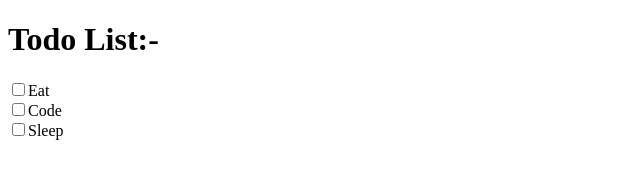
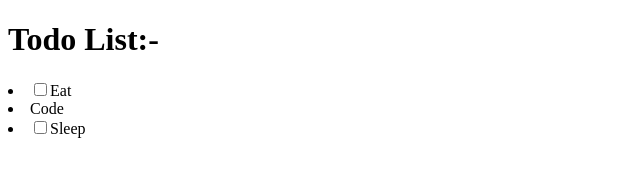
Before and after one commit to Tanzeelakhan42/React, a React (Vite) app: page / in a window 1280 px wide. Shown: the top 190 px of the page, without its empty margins (0-640 px from the left). Built offline with nearby package versions, Linux system fonts and the light colour scheme.

Commit message:
feat: use props and conditional rendering in TodoList component

```diff
--- a/src/App.jsx
+++ b/src/App.jsx
@@ -7,10 +7,9 @@ const App = () => {
   return (
     <div>
       <h1>Todo List:-</h1>
-      <TodoList item1="Eat" item2="Code" item3="Sleep" />
-      {/* <TodoList todoitem="Eat" />
-      <TodoList todoitem="Code" />
-      <TodoList todoitem="Sleep" /> */}
+      <TodoList text="Eat" />
+      <TodoList completed={true} text="Code" />
+      <TodoList text="Sleep" />
     </div>
   );
 };
--- a/src/components/TodoList.jsx
+++ b/src/components/TodoList.jsx
@@ -1,22 +1,11 @@
 import React from "react";
 import "../components/styles/todolist.styles.css";
-
-const TodoList = ({ item1, item2, item3 }) => {
+const TodoList = ({ text, completed }) => {
   return (
-    <ul>
-      <li>
-        <input type="checkbox" />
-        <span>{item1}</span>
-      </li>
-      <li>
-        <input type="checkbox" />
-        <span>{item2}</span>
-      </li>
-      <li>
-        <input type="checkbox" />
-        <span>{item3}</span>
-      </li>
-    </ul>
+    <li>
+      {completed ? <></> : <input type="checkbox" />}
+      <span>{text}</span>
+    </li>
   );
 };
 export default TodoList;
```
